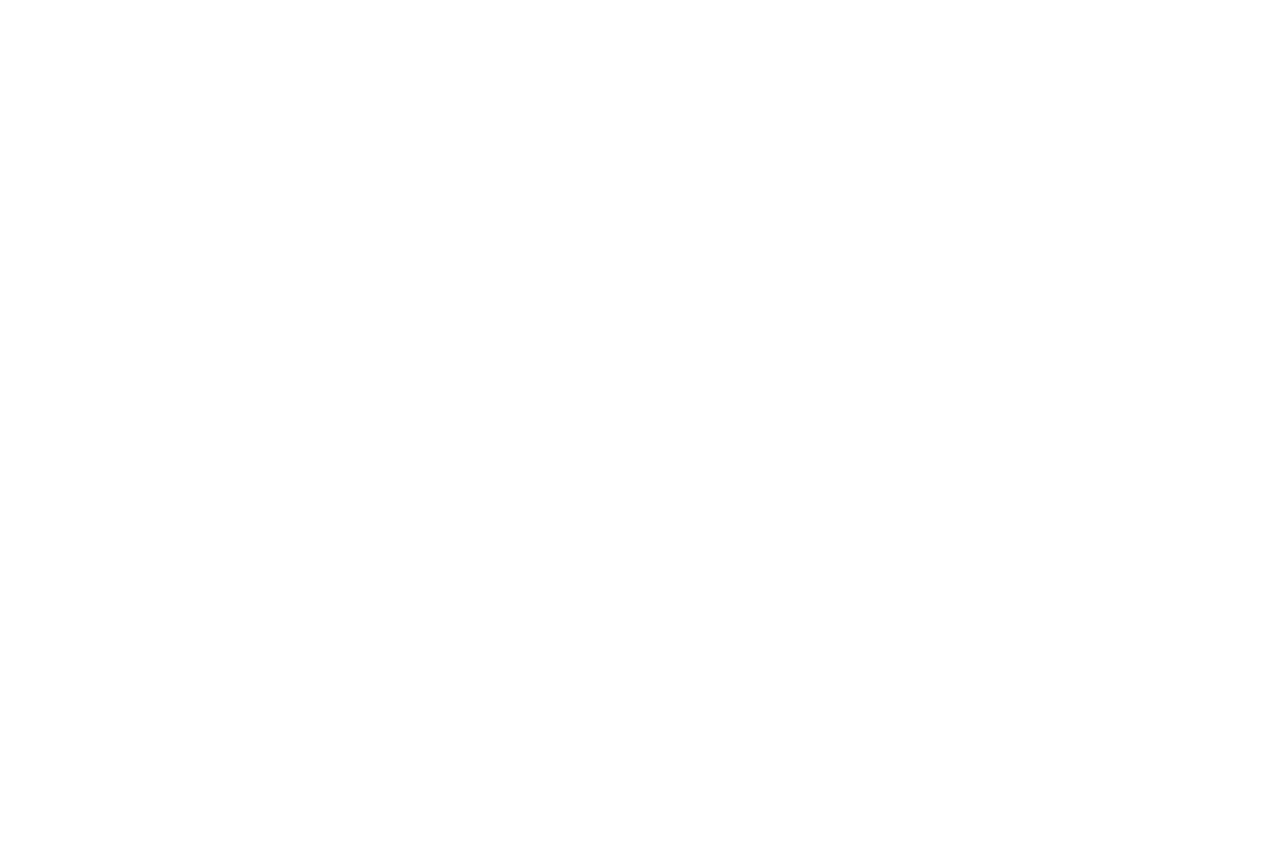
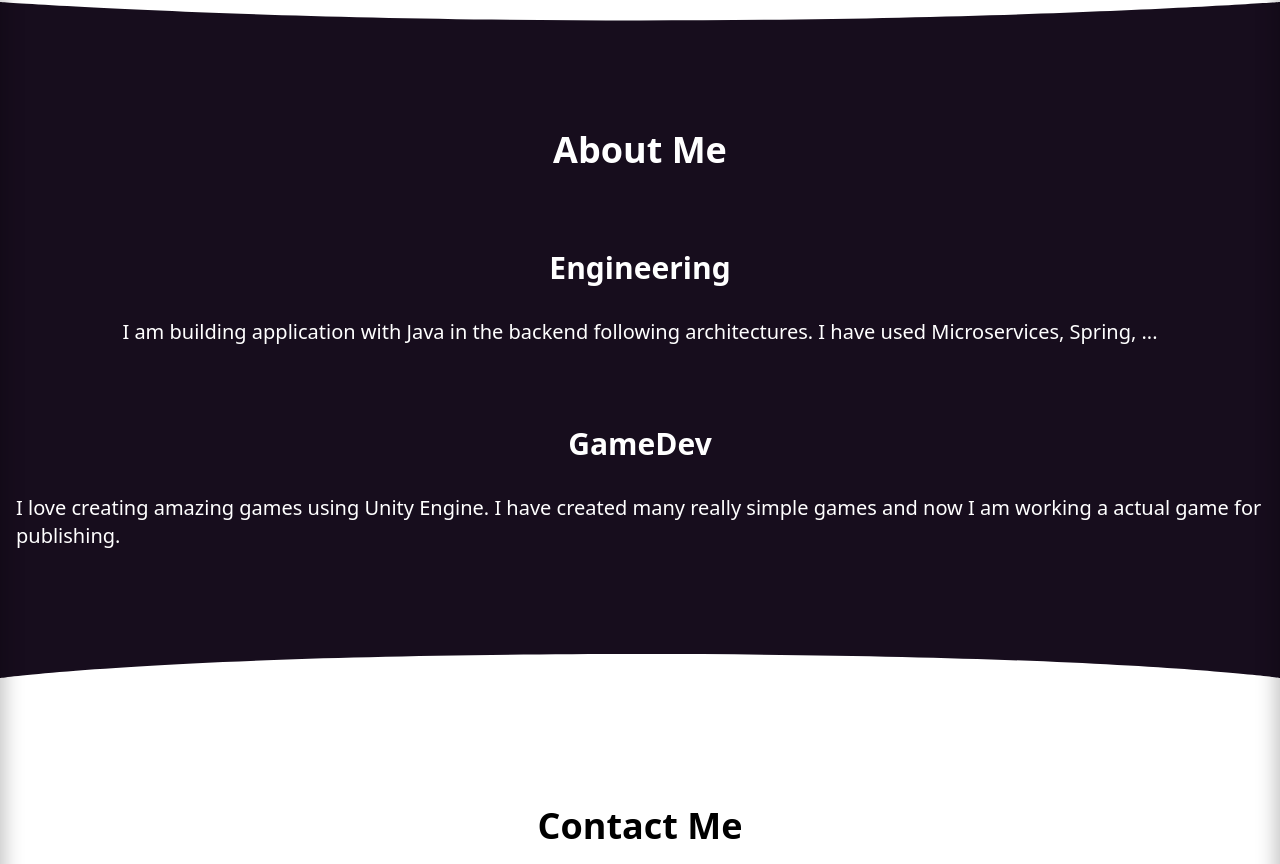
Before and after one commit to lazardobrota/MyWebsite, a Next.js app in the folder my-website/: page / in a window 1280 px wide. Shown: the part 1933-2797 px from the top of the page. Before the commit the page ends 800 px from the top, so only its background shows below. Built offline with nearby package versions, Linux system fonts and the light colour scheme.

Commit message:
add contact me

```diff
--- a/my-website/src/app/components/Icons/bg-bottom.tsx
+++ b/my-website/src/app/components/Icons/bg-bottom.tsx
@@ -0,0 +1,18 @@
+import { SVGProps } from "react";
+
+const BackgroundBottom = (props: SVGProps<SVGElement>) => (
+  <svg
+    width="412"
+    height="97"
+    viewBox="0 0 412 97"
+    fill="none"
+    xmlns="http://www.w3.org/2000/svg"
+    className={props.className}
+    preserveAspectRatio={props.preserveAspectRatio}
+  >
+    <path d="M412 97L0 97L8.48001e-06 2.12879e-06C8.48001e-06 2.12879e-06 55.2194 32.5 206 32.5C356.781 32.5 412 3.8147e-05 412 3.8147e-05L412 97Z" fill="#170D1D" />
+  </svg>
+
+);
+
+export default BackgroundBottom;
--- a/my-website/src/app/components/Icons/bg-middle.tsx
+++ b/my-website/src/app/components/Icons/bg-middle.tsx
@@ -0,0 +1,18 @@
+import { SVGProps } from "react";
+
+const BackgroundMiddle = (props: SVGProps<SVGElement>) => (
+  <svg
+    width="412"
+    height="936"
+    viewBox="0 0 412 936"
+    fill="none"
+    xmlns="http://www.w3.org/2000/svg"
+    className={props.className}
+    preserveAspectRatio={props.preserveAspectRatio}
+  >
+    <path d="M0 0C0 0 81.3986 25.5227 206 25.5227C330.601 25.5227 412 0 412 0V936C412 936 356.781 902.896 206 902.896C55.2194 902.896 0 936 0 936V0Z" fill="#170D1D" />
+  </svg>
+
+)
+
+export default BackgroundMiddle;
--- a/my-website/src/app/components/Icons/bg-top.tsx
+++ b/my-website/src/app/components/Icons/bg-top.tsx
@@ -2,18 +2,15 @@ import { SVGProps } from "react";
 
 const BackgroundTop = (props: SVGProps<SVGElement>) => (
   <svg
+    width="1440"
+    height="929"
+    viewBox="0 0 1440 929"
+    fill="none"
     xmlns="http://www.w3.org/2000/svg"
-    width="412"
-    height="697"
-    fill="none"
-    viewBox="0 0 412 697"
     className={props.className}
     preserveAspectRatio={props.preserveAspectRatio}
   >
-    <path
-      fill="#170D1D"
-      d="M0 0h412v697s-55.219-24.759-206-24.759C55.22 672.241 0 697 0 697z"
-    ></path>
+    <path d="M0 0H1440V929C1440 929 1247 896 720 896C193 896 0 929 0 929V0Z" fill="#170D1D"/>
   </svg>
 );
 
--- /dev/null
+++ b/my-website/src/app/components/ui/input.tsx
@@ -0,0 +1,13 @@
+interface InputInfo {
+  name: string,
+  placeholder: string
+}
+
+export default function Input({name, placeholder}: InputInfo) {
+  return (
+    <div className="flex flex-col gap-2 w-full">
+      <label htmlFor="name">{name}</label>
+      <input id="name" className="bg-gray-300 rounded-2xl text-xl px-6 py-2" placeholder={placeholder}/>
+    </div>
+  )
+}
--- a/my-website/src/app/page.tsx
+++ b/my-website/src/app/page.tsx
@@ -1,5 +1,6 @@
 import AboutMe from "./pages/about-me";
 import ContactMe from "./pages/contact-me";
+import Footer from "./pages/footer";
 import Main from "./pages/main";
 import MyWork from "./pages/my-work";
 
@@ -7,12 +8,13 @@ export default function Home() {
 
   return (
     <>
-      {/* <div className="flex flex-col gap-32 shadow-inner-sm">
+      <div className="flex flex-col gap-32 shadow-inner-sm">
         <Main></Main>
         <MyWork></MyWork>
         <AboutMe></AboutMe>
         <ContactMe></ContactMe>
-      </div> */}
+        {/* <Footer></Footer> */}
+      </div>
     </>
   );
 }
--- a/my-website/src/app/pages/about-me.tsx
+++ b/my-website/src/app/pages/about-me.tsx
@@ -2,23 +2,25 @@ import temp_pic from "../images/card-images/temp-pic.jpg";
 import github_logo from "../images/icons/github-logo.svg";
 import { LinkInfo } from "../types/card";
 import Card from "../components/ui/Card/card";
+import BackgroundMiddle from "../components/Icons/bg-middle";
 
 export default function AboutMe() {
 
   return (
-    <div className="flex flex-col gap-20 place-content-center px-5">
+    <div className="flex flex-col gap-20 place-content-center py-32 relative p-4">
+      <BackgroundMiddle preserveAspectRatio="none" className="size-full top-0 left-0 absolute -z-10"/>
       <div className="justify-items-center">
-        <p className="font-bold text-4xl">About Me</p>
+        <p className="font-bold text-4xl text-white">About Me</p>
       </div>
       <div className="flex flex-col gap-8 items-center">
-        <p className="font-bold text-3xl">Engineering</p>
+        <p className="font-bold text-3xl text-white">Engineering</p>
         <div >
-          <p className="text-xl">I am building application with Java in the backend following architectures. I have used Microservices, Spring, ...</p>
+          <p className="text-xl text-white">I am building application with Java in the backend following architectures. I have used Microservices, Spring, ...</p>
         </div>
       </div>
       <div className="flex flex-col gap-8 items-center">
-        <p className="font-bold text-3xl">GameDev</p>
-        <p className="text-xl">I love creating amazing games using Unity Engine. I have created many really simple games and now I am working a actual game for publishing.</p>
+        <p className="font-bold text-3xl text-white">GameDev</p>
+        <p className="text-xl text-white">I love creating amazing games using Unity Engine. I have created many really simple games and now I am working a actual game for publishing.</p>
       </div>
     </div>
   );
--- a/my-website/src/app/pages/contact-me.tsx
+++ b/my-website/src/app/pages/contact-me.tsx
@@ -1,9 +1,20 @@
 import Button from "../components/ui/button";
+import Input from "../components/ui/input";
 
 export default function ContactMe() {
-  return(
-    <div>
-      <Button name="Submit"></Button>
+  return (
+    <div className="flex flex-col gap-20 items-center px-5">
+      <p className="font-bold text-4xl">Contact Me</p>
+      <div className="flex flex-col gap-6 items-center">
+        <div className="flex flex-col gap-6">
+          <div className="flex flex-wrap gap-6 w-full">
+            <Input name="Name"  placeholder="Your Name"></Input>
+            <Input name="Email" placeholder="Your Email"></Input>
+          </div>
+          <Input name="Message" placeholder="Your Message"></Input>
+        </div>
+        <Button name="Submit"></Button>
+      </div>
     </div>
   )
 }
--- /dev/null
+++ b/my-website/src/app/pages/footer.tsx
@@ -0,0 +1,13 @@
+import BackgroundBottom from "../components/Icons/bg-bottom";
+import github_logo from "../images/icons/github-logo-white.svg";
+import linkedin_logo from "../images/icons/linkedin-logo-white.svg";
+
+export default function Footer() {
+  return (
+    <div className="flex flex-row-reverse gap-4">
+      <BackgroundBottom preserveAspectRatio="none" className="size-full top-0 left-0 absolute -z-10"/>
+      <img src={github_logo.src} alt="Github"/>
+      <img src={linkedin_logo.src} alt="LinkedIn"/>
+    </div>
+  )
+}
--- a/my-website/src/app/pages/main.tsx
+++ b/my-website/src/app/pages/main.tsx
@@ -4,7 +4,7 @@ import me_picture from "../images/me.png";
 
 export default function Main() {
   return (
-    <div className="flex flex-col gap-6 place-items-center relative pb-20 px-5">
+    <div className="flex flex-col gap-6 place-items-center relative pb-32 px-5">
       <BackgroundTop preserveAspectRatio="none" className="size-full absolute -z-10"/>
       <img className="size-20" src={my_logo.src}/>
       <img className="size-48" src={me_picture.src}/>
--- a/my-website/src/app/pages/my-work.tsx
+++ b/my-website/src/app/pages/my-work.tsx
@@ -8,7 +8,7 @@ export default function MyWork() {
   const github: LinkInfo = {url: "https://github.com/lazardobrota", logo_path: github_logo.src, alt: "Github"}
 
   return (
-    <div className="flex flex-col gap-12 place-content-center">
+    <div className="flex flex-col gap-20 place-content-center">
       <div className="justify-items-center">
         <p className="font-bold text-4xl">My Work</p>
       </div>
```
Also changed, not shown: my-website/src/app/images/icons/github-logo-white.svg (added), my-website/src/app/images/icons/linkedin-logo-white.svg (added).
